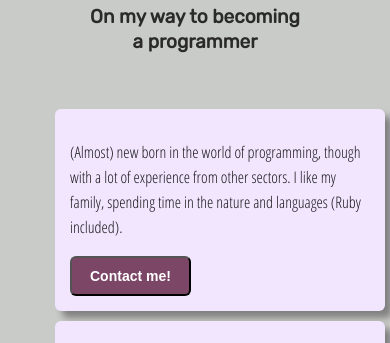
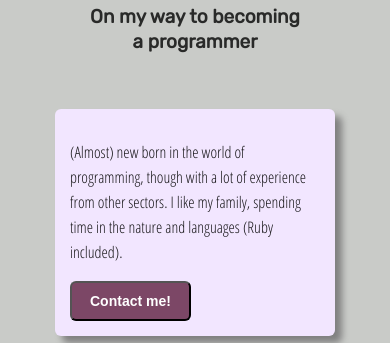
Before and after one commit to mavima/profile, a plain HTML site: page index.html in a window 390 px wide. Shown: the part 229-572 px from the top of the page. Drawn offline with Linux system fonts and the light colour scheme.

Commit message:
modified css

```diff
--- a/style.css
+++ b/style.css
@@ -17,7 +17,6 @@ line-height: 25px;
 }
 
 .card{
-  width: 500px;
   background-color: #f2e6ff;
   padding: 15px;
   margin: 10px;
@@ -104,8 +103,6 @@ li{
     width: 500px;
   }
 
-  .card{
-  width: 400px;
 }
 
 @media (max-width: 540px) {
@@ -113,9 +110,5 @@ li{
     width: 300px;
   }
 
-    .card{
-  width: 300px;
-}
-
 
 }
```
